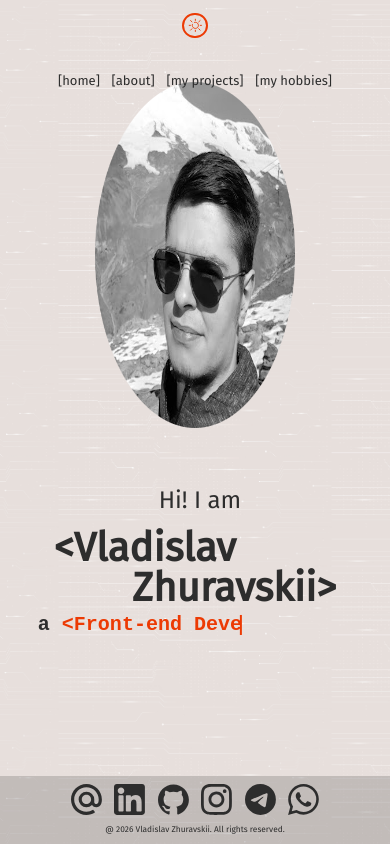
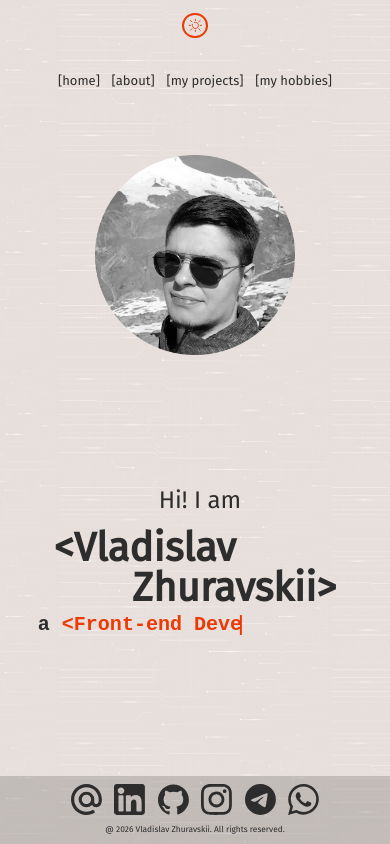
Before and after one commit to Tratatemium/personal-page-next, a Next.js app: page / in a window 390 px wide. Built offline with nearby package versions, Linux system fonts and the light colour scheme.

Commit message:
feat: update MyPhoto styles for improved responsiveness and layout consistency

```diff
--- a/src/components/MyPhoto.module.css
+++ b/src/components/MyPhoto.module.css
@@ -6,6 +6,13 @@
   place-items: center;
   filter: grayscale(100%);
   transition: 0.3s;
+  padding: 0;
+}
+
+.myPhoto img {
+  width: 100%;
+  height: 100%;
+  object-fit: cover;
 }
 
 .myPhoto:hover {
@@ -22,7 +29,7 @@
 
 @media (max-width: 600px) {
   .myPhoto {
-    width: 20em;
-    height: 20em;
+    width: min(20em, 75vw);
+    height: min(20em, 75vw);
   }
 }
```
